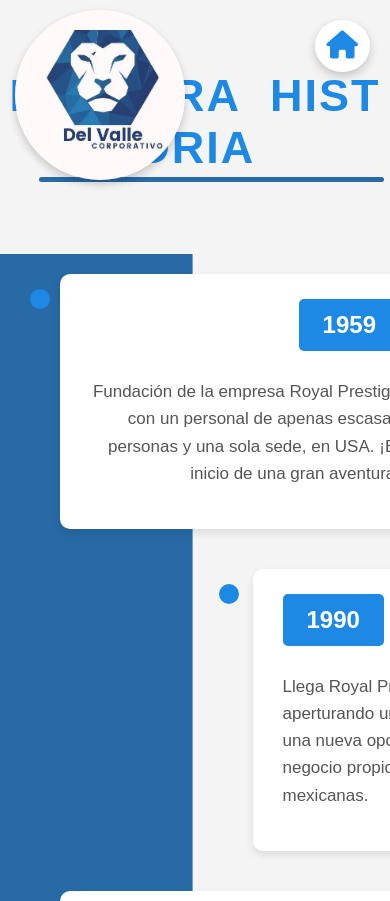
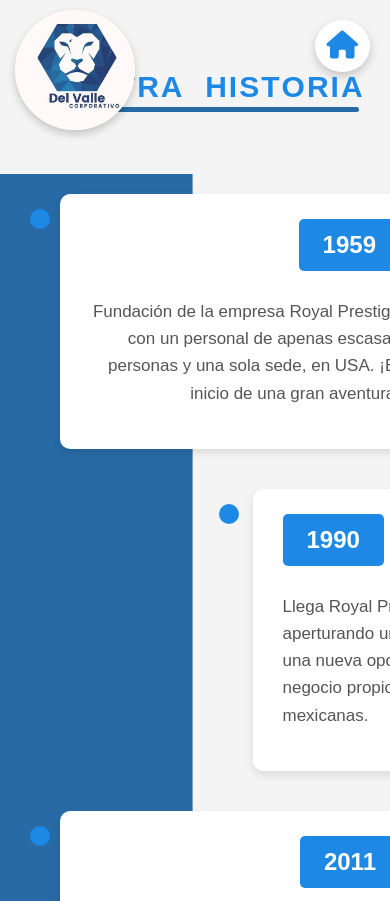
Before and after one commit to CorporativoDV7/CorporativoNueva, a plain HTML site: page origen.html in a window 390 px wide. Shown: the top 901 px of the page. Drawn offline with Linux system fonts and the light colour scheme.

Commit message:
Update origen.html

```diff
--- a/origen.html
+++ b/origen.html
@@ -201,9 +201,9 @@
         align-items: center;
     }
 }
-        @media screen and (max-width: 768px) {
+      @media screen and (max-width: 768px) {
     .timeline-container::before {
-        left: 20px; /* Mueves un poquito el eje */
+        left: 20px;
     }
     .timeline-item {
         width: calc(100% - 40px);
@@ -214,7 +214,15 @@
     .timeline-item::before {
         left: -30px;
     }
+    .title {
+        font-size: 30px;
+    }
+    .logo {
+        width: 120px;
+        height: 120px;
+    }
 }
+
 
     </style>
 </head>
```
